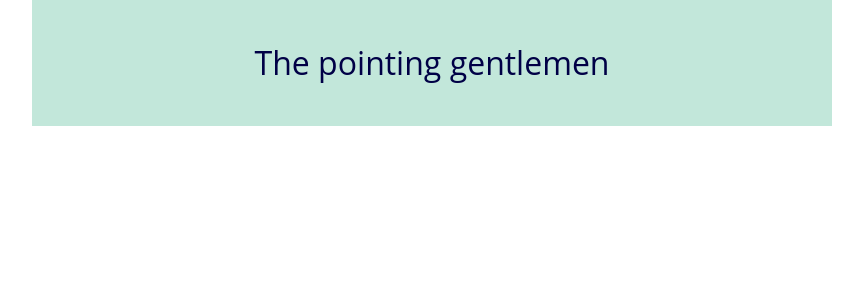
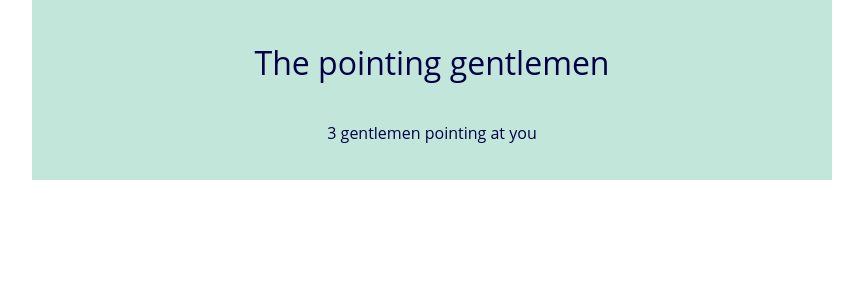
Before and after one commit to Mibarfu/202209-w4ch1-miguel, a React (Create React App) app: page / in a window 1280 px wide. Shown: the top 300 px of the page, without its empty margins (208-1071 px from the left). Built offline with nearby package versions, Linux system fonts and the light colour scheme.

Commit message:
Implement initial Info class

```diff
--- a/src/components/App/App.tsx
+++ b/src/components/App/App.tsx
@@ -1,10 +1,12 @@
-import React from "react";
 import "./App.css";
+import "../Info/Info";
+import Info from "../Info/Info";
 
 const App = (): JSX.Element => {
   return (
     <header className="main-header">
       <h1 className="main-title">The pointing gentlemen</h1>
+      <Info counts={3} />
     </header>
   );
 };
--- /dev/null
+++ b/src/components/Info/Info.css
@@ -0,0 +1,8 @@
+.controls {
+  display: flex;
+  flex-direction: column;
+  align-items: center;
+}
+.main-title {
+  font-weight: 500;
+}
--- /dev/null
+++ b/src/components/Info/Info.tsx
@@ -0,0 +1,15 @@
+import "./Info.css";
+
+interface Counts {
+  counts: number;
+}
+
+const Info = ({ counts }: Counts): JSX.Element => {
+  return (
+    <section className="controls">
+      <p className="info">{counts} gentlemen pointing at you</p>
+    </section>
+  );
+};
+
+export default Info;
```
